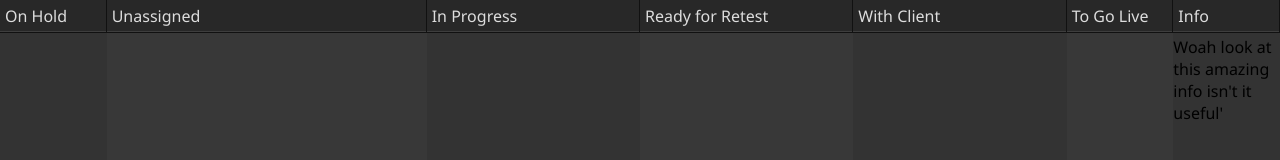
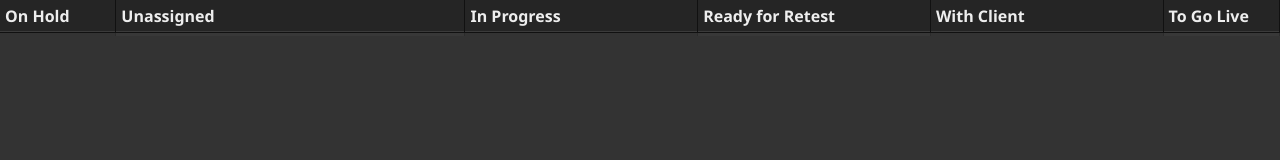
Before and after one commit to Jazcash/devq-dashboard, a website: page index.html in a window 1280 px wide. Drawn offline with nearby package versions, Linux system fonts and the light colour scheme; files that its build step writes are made by us from their sources; no server answers.

Commit message:
Lots of styling changes

```diff
--- a/index.html
+++ b/index.html
@@ -1,34 +1,30 @@
 <link rel="stylesheet" href="/build/styles.css">
 
 <body>
-    <div class="columns">
-        <div class="column col-1">
+    <div class="cols">
+        <div class="col col-1">
             <div class="status">On Hold</div>
             <div class="issues" id="backlog"></div>
         </div>
-        <div class="column col-3">
+        <div class="col col-3">
             <div class="status">Unassigned</div>
             <div class="issues" id="unassigned"></div>
         </div>
-        <div class="column col-2">
+        <div class="col col-2">
             <div class="status">In Progress</div>
             <div class="issues" id="inprogress"></div>
         </div>
-        <div class="column col-2">
+        <div class="col col-2">
             <div class="status">Ready for Retest</div>
             <div class="issues" id="retest"></div>
         </div>
-        <div class="column col-2">
+        <div class="col col-2">
             <div class="status">With Client</div>
             <div class="issues" id="withclient"></div>
         </div>
-        <div class="column col-1">
+        <div class="col col-1">
             <div class="status">To Go Live</div>
             <div class="issues" id="golive"></div>
-        </div>
-        <div class="column col-1">
-            <div class="status">Info</div>
-            Woah look at this amazing info isn't it useful'
         </div>
     </div>
 </body>
--- a/public/scripts.js
+++ b/public/scripts.js
@@ -109,11 +109,12 @@ function createIssueEl(issue){
     if (issue.colour)
         innerIssueEl.style = `background-color: ${issue.colour.bg}; color: ${issue.colour.fg}`;
 
+    let issueBadgeEl = document.createElement("div");
     if (issue.due_date){
-        let issueBadgeEl = document.createElement("div");
         issueBadgeEl.className = "duedate";
-        issueBadgeEl.textContent = Math.round((issue.due_date - new Date()) / (1000*60*60*24));
-        innerIssueEl.appendChild(issueBadgeEl);
+        let duedays = Math.round((issue.due_date - new Date()) / (1000*60*60*24));
+        let suffix = (duedays > 0) ? " days until due" : " days overdue";
+        issueBadgeEl.textContent = Math.abs(duedays) + suffix;
     }
 
     let issuePriorityEl = document.createElement("div");
@@ -135,6 +136,7 @@ function createIssueEl(issue){
     innerIssueEl.appendChild(issuePriorityEl);
     innerIssueEl.appendChild(issueProjectEl);
     innerIssueEl.appendChild(issueTitleEl);
+    innerIssueEl.appendChild(issueBadgeEl);
     issueEl.appendChild(innerIssueEl);
 
     return issueEl;
--- a/public/styles.scss
+++ b/public/styles.scss
@@ -1,10 +1,5 @@
-$issue-width: 160px;
-
 *{
 	box-sizing: border-box;
-}
-html, body{
-	height: 100%;
 }
 body{
 	margin: 0;
@@ -12,36 +7,40 @@ body{
 	font-family: "Segoe UI", Tahoma, Geneva, Verdana, sans-serif;
 	background: #333;
 }
-
 ::-webkit-scrollbar{
 	display: none;
 }
-
-@for $i from 1 to 12{
-	.col-#{$i}{
-		width: ($issue-width * $i);
-	}
+.cols{
+	display: flex;
 }
-
-.columns{
-	display: flex;
-	height: 100%;
-}
-.column{
-	height: 100%;
+.col{
 	background: #333;
+	padding: 0 3px;
+	border-right: 1px solid #2c2c2c;
 	&:nth-child(even){
 		background: #383838;
 	}
+	@for $i from 1 to 12{
+		&-#{$i}{
+			width: ((100% / 11) * $i);
+			.issue{
+				width: (100% / $i);
+			}
+		}
+	}
 }
 .status{
+	margin-left: -4px;
+	width: calc(100% + 8px);
 	position: relative;
 	padding: 5px;
 	margin-bottom: 3px;
-	background: #282828;
+	background: #252525;
 	border-right: 1px solid #111;
+	border-left: 1px solid #111;
 	border-bottom: 1px solid #111;
-	color: #ddd;
+	color: #eee;
+	font-weight: 600;
 	&:after{
 		position: absolute;
 		content: "";
@@ -59,7 +58,6 @@ body{
 .issue{
 	position: relative;
 	display: flex;
-	width: calc(100vw / 12);
 	padding: 1px;
 	font-size: 10px;
 	text-decoration: none;
@@ -73,6 +71,8 @@ body{
 	display: flex;
 	flex-direction: column;
 	padding: 2px 4px;
+	border-top: 1px solid rgba(#fff,.4);
+	border-bottom: 2px solid rgba(#000,.4);
 }
 .priority{
 	position: absolute;
@@ -88,11 +88,12 @@ body{
 }
 .project{
 	font-weight: 600;
+	max-width: 93px;
+	white-space: nowrap;
+	overflow: hidden;
+	text-overflow: ellipsis;
 }
 .duedate{
-	position: absolute;
-	top: 3px;
-	right: 18px;
-	z-index: 1;
-	color: rgba(#000, 0.8);
+	color: rgba(#000, 0.5);
+	font-weight: 600;
 }
```
